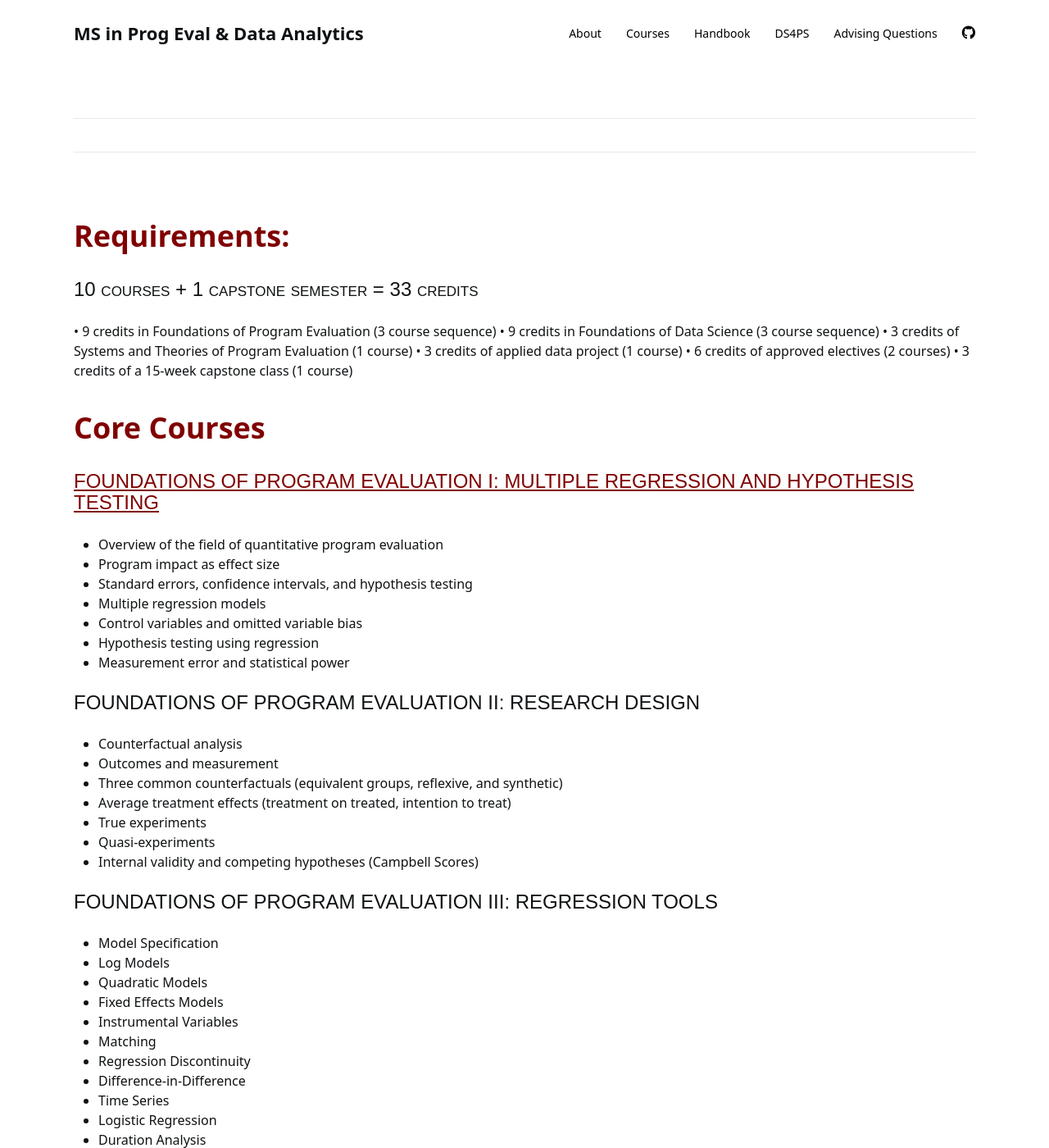
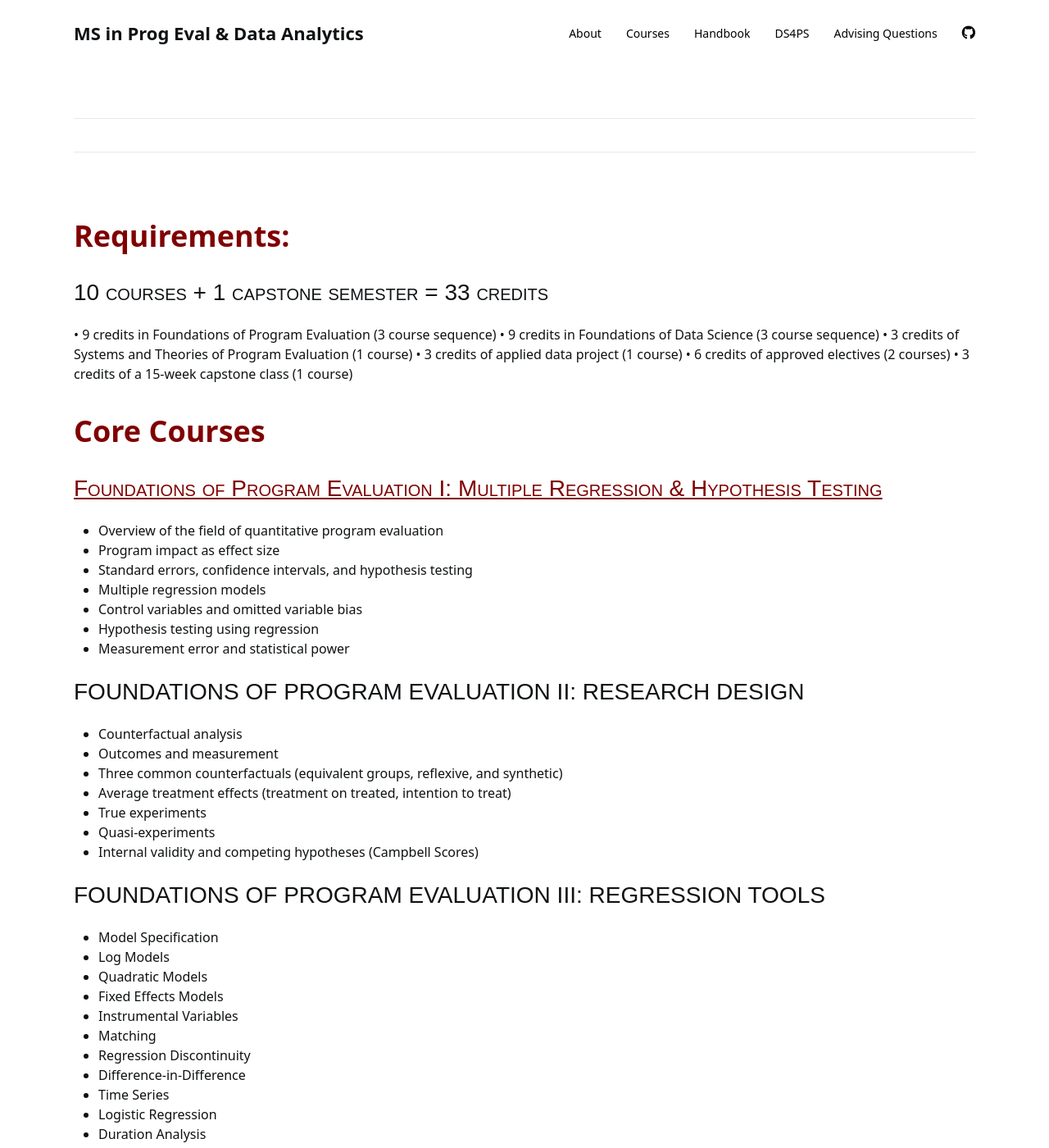
Before and after one commit to DS4PS/ms-prog-eval-data-analytics, a Jekyll site: the page built from courses.md, in a window 1280 px wide and 1400 px high. Shown: the whole window at 82% size. Built offline with Jekyll 4.4.1, drawn with Linux system fonts in a browser that asks for light colours; nearby versions of some CDN libraries; a style sheet for code colours, icons or effects is not loaded.

Commit message:
Update courses.md

```diff
--- a/courses.md
+++ b/courses.md
@@ -6,7 +6,7 @@ title: Courses
 <style>
 h2 {
 font-family: "Century Gothic", CenturyGothic, AppleGothic, sans-serif;
-  font-size: 24px;
+  font-size: 28px;
   font-style: normal;
   font-variant: small-caps;
   font-weight: 100;
@@ -49,7 +49,7 @@ img {
 
 # Core Courses
 
-## [FOUNDATIONS OF PROGRAM EVALUATION I: MULTIPLE REGRESSION AND HYPOTHESIS TESTING](https://ds4ps.org/cpp-523-fall-2019/)
+## [Foundations of Program Evaluation I: Multiple Regression & Hypothesis Testing](https://ds4ps.org/cpp-523-fall-2019/)
 * Overview of the field of quantitative program evaluation
 * Program impact as effect size
 * Standard errors, confidence intervals, and hypothesis testing
```
